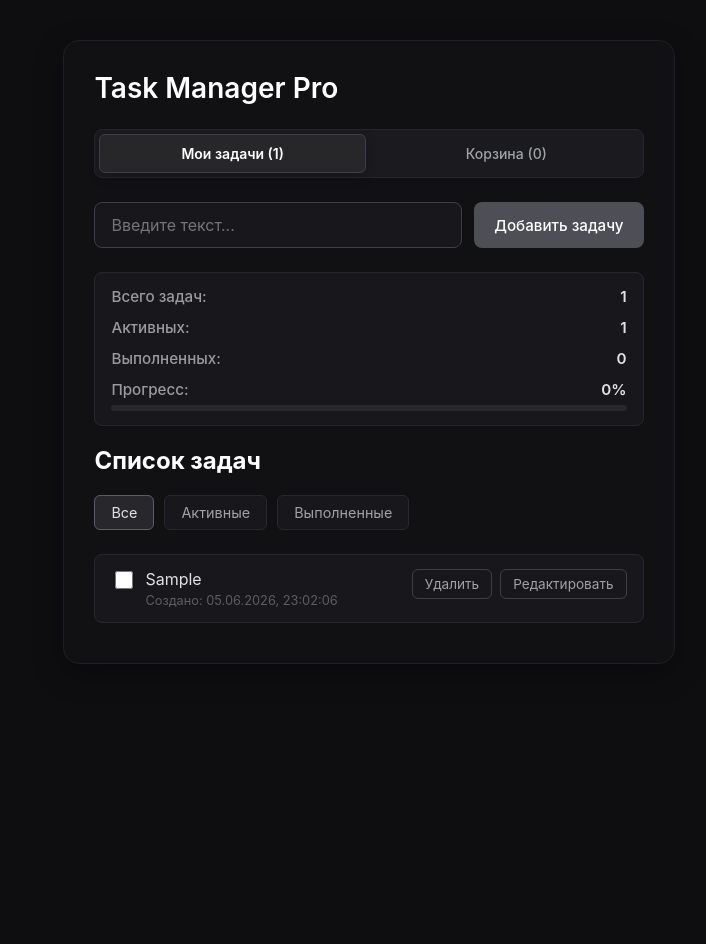
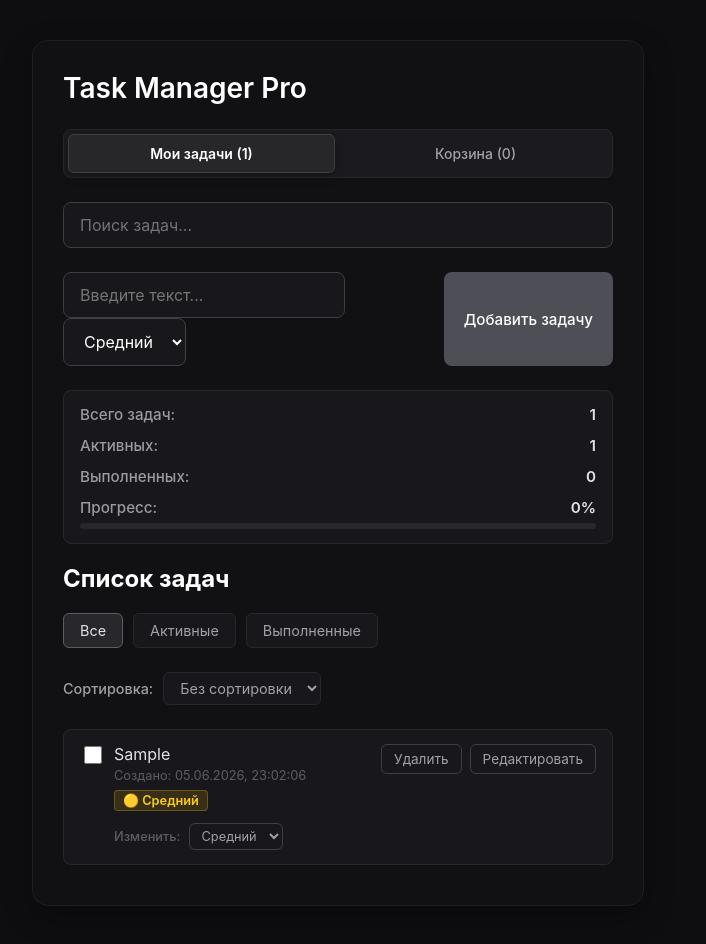
Before and after one commit to SmailovAleksei/task_manager, a React (Vite) app: page / in a window 1280 px wide. Both pictures are taken after typing "Sample" into the empty fields and a click on the button "Добавить задачу". Shown: the whole page, without its empty margins (302-1008 px from the left). Before the commit the page ends 800 px from the top, so only its background shows below. Built offline with nearby package versions, Linux system fonts and the light colour scheme.

Commit message:
new features priority

```diff
--- a/src/App.jsx
+++ b/src/App.jsx
@@ -5,26 +5,26 @@ import TaskForm from "./components/TaskForm/TaskForm.jsx";
 import Statistics from "./components/Statistics/Statistics.jsx";
 import TaskList from "./components/TaskList/TaskList.jsx";
 import TrashBin from "./components/TrashBin/TrashBin.jsx";
+import Search from "./components/Search/Search.jsx";
 import './App.css';
 
 function App() {
     const tasksState = useSelector((state) => state.tasks);
     const dispatch = useDispatch();
 
+    const [searchText, setSearchText] = useState('');
     const [currentTab, setCurrentTab] = useState(() => {
         try {
             return localStorage.getItem('currentTab') || 'tasks';
         } catch {
-            return 'tasks'; // Защита на случай отключенных куки/хранилища
+            return 'tasks';
         }
     });
 
-    // 1. Улучшенное чтение с проверкой parsed JSON (ваш вариант)
     useEffect(() => {
         try {
             const saved = localStorage.getItem('tasks');
             if (!saved) return;
-
             const parsed = JSON.parse(saved);
             dispatch(loadTasks(parsed));
         } catch (error) {
@@ -32,16 +32,14 @@ function App() {
         }
     }, [dispatch]);
 
-    // 2. Безопасное сохранение состояния с защитой от переполнения (ваш вариант)
     useEffect(() => {
         try {
             localStorage.setItem('tasks', JSON.stringify(tasksState));
         } catch (error) {
-            console.error('Не удалось сохранить задачи в localStorage (возможно, память переполнена):', error);
+            console.error('Не удалось сохранить задачи в localStorage:', error);
         }
     }, [tasksState]);
 
-    // Безопасное сохранение вкладки
     useEffect(() => {
         try {
             localStorage.setItem('currentTab', currentTab);
@@ -69,13 +67,16 @@ function App() {
                 </button>
             </div>
 
+            <Search value={searchText} onChange={setSearchText} />
+
             {currentTab === 'tasks' ? (
                 <>
                     <TaskForm />
                     <Statistics />
-                    <TaskList />
+                    <TaskList searchText={searchText} />
                 </>
             ) : (
+                /* ИСПРАВЛЕНИЕ: Убрали лишний prop searchText, корзина теперь чистая */
                 <TrashBin />
             )}
         </div>
--- /dev/null
+++ b/src/components/Search/Search.css
@@ -0,0 +1,57 @@
+
+.search-container {
+    position: relative;
+    width: 100%;
+    margin-bottom: 24px; /* Одинаковый отступ, как у .tab-navigation */
+}
+
+.search-input {
+    width: 100%;
+    /* Добавляем правый паддинг 40px, чтобы текст не залезал на иконку крестика очистки */
+    padding: 12px 40px 12px 16px;
+
+    /* Полное совпадение по цвету, границам и шрифту с вашей .form-input */
+    background-color: #18181c;
+    border: 1px solid #3e3e44;
+    border-radius: 8px;
+    color: #ffffff;
+    font-size: 1rem;
+    box-sizing: border-box;
+    outline: none;
+    transition: border-color 0.2s, box-shadow 0.2s;
+}
+
+/* Цвет плейсхолдера в тон приглушенного текста из вашей дизайн-системы */
+.search-input::placeholder {
+    color: #71717a;
+}
+
+/* Состояние фокуса полностью дублирует поведение ваших остальных инпутов */
+.search-input:focus {
+    border-color: #5c5c64;
+    box-shadow: 0 0 0 2px rgba(92, 92, 100, 0.15); /* Мягкое свечение */
+}
+
+/* Элегантная кнопка быстрой очистки поля "✕" */
+.search-clear-btn {
+    position: absolute;
+    right: 12px;
+    top: 50%;
+    transform: translateY(-50%);
+    background: transparent;
+    border: none;
+    color: #a1a1aa; /* Цвет совпадает с .tab-btn */
+    cursor: pointer;
+    font-size: 14px;
+    padding: 4px;
+    display: flex;
+    align-items: center;
+    justify-content: center;
+    border-radius: 4px;
+    transition: all 0.15s ease;
+}
+
+.search-clear-btn:hover {
+    color: #ffffff;
+    background-color: #27272a; /* Цвет активного таба для подсветки кнопки */
+}
--- /dev/null
+++ b/src/components/Search/Search.jsx
@@ -0,0 +1,17 @@
+import './Search.css';
+
+function Search({ value, onChange }) {
+    return (
+        <div className="search-container">
+            <input
+                type="text"
+                value={value}
+                onChange={(e) => onChange(e.target.value)}
+                placeholder="Поиск задач..."
+                className="search-input"
+            />
+        </div>
+    );
+}
+
+export default Search;
--- a/src/components/TaskForm/TaskForm.css
+++ b/src/components/TaskForm/TaskForm.css
@@ -36,3 +36,27 @@
 .form-button:hover {
     background-color: #5c5c64;
 }
+
+.form-priority-select {
+    padding: 12px 16px;
+    border: 1px solid #3e3e44;
+    border-radius: 8px;
+    background-color: #18181c; /* Тот же глубокий серый */
+    color: #ffffff;
+    font-size: 1rem;
+    font-family: inherit;
+    outline: none;
+    cursor: pointer;
+    transition: border-color 0.2s;
+}
+
+/* Эффект фокуса полностью совпадает с .form-input:focus */
+.form-priority-select:focus {
+    border-color: #5c5c64;
+}
+
+/* Стилизация выпадающих вариантов для поддержки темной темы */
+.form-priority-select option {
+    background-color: #18181c;
+    color: #ffffff;
+}
--- a/src/components/TaskForm/TaskForm.jsx
+++ b/src/components/TaskForm/TaskForm.jsx
@@ -1,10 +1,12 @@
-import {useState} from 'react';
+import { useState } from 'react';
 import { useDispatch } from 'react-redux';
 import { addTask } from '../../features/tasks/tasksSlice.js';
 import './TaskForm.css';
 
 function TaskForm() {
     const [title, setTitle] = useState('');
+    // Локальное состояние для приоритета, по умолчанию "средний"
+    const [priority, setPriority] = useState('medium');
 
     const dispatch = useDispatch();
 
@@ -13,20 +15,25 @@ function TaskForm() {
 
         if (!title.trim()) return;
 
+        // Собираем объект задачи с учетом выбранного приоритета
         dispatch(
             addTask({
                 id: Date.now(),
-                title: title,
+                title: title.trim(),
                 createdAt: new Date().toISOString(),
-                completed: false
+                completed: false,
+                priority: priority // Добавляем приоритет в объект
             })
         );
 
+        // Очищаем текстовое поле, а приоритет сбрасываем на дефолтный
         setTitle('');
-    }
+        setPriority('medium');
+    };
 
     return (
         <form onSubmit={handleSubmit} className="task-form">
+            <div className="form-inputs-wrapper">
                 <input
                     type="text"
                     value={title}
@@ -34,6 +41,19 @@ function TaskForm() {
                     placeholder="Введите текст..."
                     className="form-input"
                 />
+
+                {/* Выпадающий список выбора приоритета */}
+                <select
+                    value={priority}
+                    onChange={(e) => setPriority(e.target.value)}
+                    className="form-priority-select"
+                >
+                    <option value="low">Низкий</option>
+                    <option value="medium">Средний</option>
+                    <option value="high">Высокий</option>
+                </select>
+            </div>
+
             <button type="submit" className="form-button">
                 Добавить задачу
             </button>
--- a/src/components/TaskItem/TaskItem.jsx
+++ b/src/components/TaskItem/TaskItem.jsx
@@ -1,37 +1,42 @@
 import { useState } from 'react';
 import { useDispatch } from 'react-redux';
-import { removeTask, toggleTask, editTask } from '../../features/tasks/tasksSlice';
+import { removeTask, toggleTask, editTask, changeTaskPriority } from '../../features/tasks/tasksSlice';
+
+// Маппинг для красивого текстового отображения с индикатором
+const priorityLabels = {
+    high: '🔴 Высокий',
+    medium: '🟡 Средний',
+    low: '🟢 Низкий'
+};
+
+// Маппинг для динамических CSS-классов
+const priorityClasses = {
+    high: 'priority-badge-high',
+    medium: 'priority-badge-medium',
+    low: 'priority-badge-low'
+};
 
 function TaskItem({ task }) {
     const dispatch = useDispatch();
-
     const [isEditing, setIsEditing] = useState(false);
-
-    // Оставляем пустую строку по умолчанию, чтобы не держать черновик текста в памяти,
-    // пока пользователь просто просматривает список задач.
     const [editTitle, setEditTitle] = useState('');
 
-    const formattedDate = new Date(task.createdAt).toLocaleString('ru-RU');
+    const formattedDate = task.createdAt
+        ? new Date(task.createdAt).toLocaleString('ru-RU')
+        : 'Дата не указана';
 
-    // Функция объединяет сброс флага и очистку текста, чтобы при любом выходе
-    // из режима редактирования (сохранение/отмена/Escape) память гарантированно освобождалась.
     const closeEdit = () => {
         setIsEditing(false);
         setEditTitle('');
     };
 
-    // Предзаполнение стейта текущим текстом нужно именно в момент клика,
-    // чтобы пользователь видел старое название перед тем, как начать его исправлять.
     const handleStartEdit = () => {
         setIsEditing(true);
         setEditTitle(task.title);
     };
 
     const handleSave = () => {
-        // Проверка .trim() защищает базу данных и Redux от сохранения пустых строк,
-        // которые визуально ломают интерфейс списка задач.
         if (!editTitle.trim()) return;
-
         dispatch(editTask({ id: task.id, title: editTitle }));
         closeEdit();
     };
@@ -40,8 +45,6 @@ function TaskItem({ task }) {
         closeEdit();
     };
 
-    // Перехват клавиш улучшает UX (доступность): клавиатурный ввод позволяет опытным
-    // пользователям управлять задачами "в один клик" без необходимости тянуться к мышке.
     const handleKeyDown = (e) => {
         if (e.key === 'Enter') handleSave();
         if (e.key === 'Escape') closeEdit();
@@ -64,8 +67,6 @@ function TaskItem({ task }) {
                         onChange={(e) => setEditTitle(e.target.value)}
                         onKeyDown={handleKeyDown}
                         className="task-edit-input"
-                        // autoFocus необходим, так как при условном рендеринге новый инпут
-                        // рендерится без фокуса, и пользователю пришлось бы делать лишний клик.
                         autoFocus
                     />
                 ) : (
@@ -73,27 +74,41 @@ function TaskItem({ task }) {
                         {task.title}
                     </span>
                 )}
+
                 <div className="task-date">
                     Создано: {formattedDate}
+                </div>
+
+                {/* Вывод текстового индикатора с динамическим CSS-классом */}
+                <div className="task-priority-indicator">
+                    <span className={`priority-badge ${priorityClasses[task.priority]}`}>
+                        {priorityLabels[task.priority]}
+                    </span>
+                </div>
+
+                <div className="task-priority-container">
+                    <span className="task-priority-label">Изменить: </span>
+                    <select
+                        value={task.priority}
+                        onChange={(e) => dispatch(changeTaskPriority({ id: task.id, priority: e.target.value }))}
+                        className="task-priority-select"
+                    >
+                        <option value="low">Низкий</option>
+                        <option value="medium">Средний</option>
+                        <option value="high">Высокий</option>
+                    </select>
                 </div>
             </div>
 
             <div className="task-actions">
                 {isEditing ? (
                     <div className="task-actions-edit">
-                        <button onClick={handleSave} className="task-save-btn">
-                            Сохранить
-                        </button>
-                        <button onClick={handleCancel} className="task-cancel-btn">
-                            Отмена
-                        </button>
+                        <button onClick={handleSave} className="task-save-btn">Сохранить</button>
+                        <button onClick={handleCancel} className="task-cancel-btn">Отмена</button>
                     </div>
                 ) : (
                     <div className="task-actions-view">
-                        <button
-                            onClick={() => dispatch(removeTask(task.id))}
-                            className="task-delete-btn"
-                        >
+                        <button onClick={() => dispatch(removeTask(task.id))} className="task-delete-btn">
                             Удалить
                         </button>
                         <button onClick={handleStartEdit} className="task-edit-btn">
--- a/src/components/TaskList/TaskList.css
+++ b/src/components/TaskList/TaskList.css
@@ -174,3 +174,127 @@
 .clear-completed-btn:active {
     transform: scale(0.99);
 }
+
+.sort-container {
+    display: flex;
+    align-items: center;
+    gap: 10px;
+    margin-top: 12px;
+    margin-bottom: 24px;
+}
+
+/* Текст "Сортировка:" — один в один как цвет текста кнопок */
+.sort-container label {
+    font-size: 0.9rem;
+    color: #a0a0a5;
+    font-weight: 500;
+}
+
+/* Сам select — мы просто полностью скопировали свойства вашей кнопки .filter-btn */
+.sort-select {
+    background-color: #18181c;
+    border: 1px solid #28282c;
+    color: #a0a0a5;
+    padding: 6px 12px;
+    border-radius: 6px;
+    font-size: 0.9rem;
+    cursor: pointer;
+    font-family: inherit;
+    outline: none;
+    transition: all 0.2s ease;
+}
+
+/* Эффект наведения — копия вашего .filter-btn:hover */
+.sort-select:hover {
+    background-color: #28282c;
+    color: #e2e2e6;
+}
+
+/* Состояние фокуса — копия вашего .filter-btn.active */
+.sort-select:focus {
+    background-color: #28282c;
+    border-color: #5c5c64;
+    color: #e2e2e6;
+}
+
+.task-priority-container {
+    display: flex;
+    align-items: center;
+    gap: 8px;
+    margin-top: 8px; /* Небольшой отступ под датой создания */
+}
+
+/* Текст "Приоритет:" — миниатюрный и приглушенный, как дата */
+.task-priority-label {
+    font-size: 0.8rem;
+    color: #5c5c64;
+    font-weight: 500;
+}
+
+/* Сам select внутри карточки — копия вашей кнопки .task-edit-btn */
+.task-priority-select {
+    background: none;
+    border: 1px solid #3e3e44;
+    color: #a0a0a5;
+    padding: 4px 8px;
+    border-radius: 6px;
+    font-size: 0.8rem;
+    cursor: pointer;
+    font-family: inherit;
+    outline: none;
+    transition: all 0.2s;
+}
+
+/* Эффект наведения — копия .task-edit-btn:hover */
+.task-priority-select:hover {
+    background-color: #28282c;
+    color: #e2e2e6;
+    border-color: #5c5c64;
+}
+
+/* Состояние фокуса */
+.task-priority-select:focus {
+    border-color: #5c5c64;
+}
+
+/* Стилизация выпадающих системных опций */
+.task-priority-select option {
+    background-color: #18181c;
+    color: #e2e2e6;
+}
+
+/* Контейнер для индикатора */
+.task-priority-indicator {
+    margin-top: 6px;
+    margin-bottom: 4px;
+}
+
+/* Базовый стиль бэджа (плашки) приоритета */
+.priority-badge {
+    display: inline-block;
+    padding: 2px 8px;
+    border-radius: 4px;
+    font-size: 0.8rem;
+    font-weight: 600;
+}
+
+/* Цвета для Высокого приоритета (красноватый оттенок) */
+.priority-badge-high {
+    background-color: rgba(207, 67, 67, 0.15);
+    color: #ff6b6b;
+    border: 1px solid rgba(207, 67, 67, 0.3);
+}
+
+/* Цвета для Среднего приоритета (желтоватый оттенок) */
+.priority-badge-medium {
+    background-color: rgba(234, 179, 8, 0.15);
+    color: #facc15;
+    border: 1px solid rgba(234, 179, 8, 0.3);
+}
+
+/* Цвета для Низкого приоритета (зеленоватый оттенок) */
+.priority-badge-low {
+    background-color: rgba(34, 197, 94, 0.15);
+    color: #4ade80;
+    border: 1px solid rgba(34, 197, 94, 0.3);
+}
--- a/src/components/TaskList/TaskList.jsx
+++ b/src/components/TaskList/TaskList.jsx
@@ -5,35 +5,80 @@ import TaskItem from '../TaskItem/TaskItem.jsx';
 import './TaskList.css';
 import { clearCompleted } from '../../features/tasks/tasksSlice';
 
-function TaskList() {
+// Константа весов для числового сравнения приоритетов
+const priorityWeight = {
+    high: 3,
+    medium: 2,
+    low: 1
+};
+
+// Хранилище изолированных стратегий сортировки (object[key])
+const sortStrategies = {
+    priority: (a, b) => {
+        return priorityWeight[b.priority] - priorityWeight[a.priority];
+    },
+    title: (a, b) => {
+        const titleA = a.title.toLowerCase();
+        const titleB = b.title.toLowerCase();
+
+        if (titleA < titleB) return -1;
+        if (titleA > titleB) return 1;
+        return 0;
+    }
+};
+
+function TaskList({ searchText }) {
     const [filterStatus, setFilterStatus] = useState('all');
+    const [sortBy, setSortBy] = useState('none');
+
     const dispatch = useDispatch();
 
     const tasks = useSelector((state) => state.tasks.items);
-
-    // Подсчет выполненных задач для управления кнопкой массовой очистки
     const completedCount = tasks.filter(task => task.completed).length;
 
-    // Логика фильтрации списка
+    const cleanSearch = searchText.toLowerCase().trim();
+
+    // 1. Конвейер фильтрации (по статусу табов и поиску)
     const filteredTasks = tasks.filter(task => {
-        if (filterStatus === 'active') return !task.completed;
-        if (filterStatus === 'completed') return task.completed;
+        if (filterStatus === 'active' && task.completed) return false;
+        if (filterStatus === 'completed' && !task.completed) return false;
+
+        if (cleanSearch && !task.title.toLowerCase().includes(cleanSearch)) {
+            return false;
+        }
+
         return true;
     });
+
+    // 2. Архитектурное решение: конвейер динамической сортировки без единого if
+    const sortedTasks = sortBy === 'none'
+        ? filteredTasks
+        : [...filteredTasks].sort(sortStrategies[sortBy]);
 
     return (
         <div>
             <h2>Список задач</h2>
 
-            {/* Компонент фильтров */}
             <Filters filterStatus={filterStatus} setFilterStatus={setFilterStatus} />
 
-            {/* Рендеринг списка задач */}
-            {filteredTasks.map((task) => (
+            <div className="sort-container">
+                <label htmlFor="sort-select">Сортировка: </label>
+                <select
+                    id="sort-select"
+                    value={sortBy}
+                    onChange={(e) => setSortBy(e.target.value)}
+                    className="sort-select"
+                >
+                    <option value="none">Без сортировки</option>
+                    <option value="priority">По приоритету</option>
+                    <option value="title">По названию</option>
+                </select>
+            </div>
+
+            {sortedTasks.map((task) => (
                 <TaskItem key={task.id} task={task} />
             ))}
 
-            {/* Кнопка удаления выполненных задач */}
             {completedCount > 0 && (
                 <button
                     onClick={() => dispatch(clearCompleted())}
--- a/src/features/tasks/tasksSlice.js
+++ b/src/features/tasks/tasksSlice.js
@@ -14,42 +14,32 @@ const tasksSlice = createSlice({
             state.items.push(action.payload);
         },
 
-        // 1. Изменили: теперь задача перемещается в корзину, а не удаляется насовсем
         removeTask: (state, action) => {
-            const task = state.items.find(
-                task => task.id === action.payload
-            );
-
+            const task = state.items.find(t => t.id === action.payload);
             if (!task) return;
 
             state.trash.push(task);
-
-            state.items = state.items.filter(
-                task => task.id !== action.payload
-            );
+            state.items = state.items.filter(t => t.id !== action.payload);
         },
 
-        // 2. Новое: восстановление задачи из корзины обратно в активные
         restoreTask: (state, action) => {
-            const taskIndex = state.trash.findIndex(task => task.id === action.payload);
+            const taskIndex = state.trash.findIndex(t => t.id === action.payload);
             if (taskIndex !== -1) {
                 const [restoredTask] = state.trash.splice(taskIndex, 1);
                 state.items.push(restoredTask);
             }
         },
 
-        // 3. Новое: окончательное удаление из корзины (навсегда)
         deleteTaskPermanently: (state, action) => {
-            state.trash = state.trash.filter(task => task.id !== action.payload);
+            state.trash = state.trash.filter(t => t.id !== action.payload);
         },
 
-        // 4. Новое: полностью очистить корзину
         clearTrash: (state) => {
             state.trash = [];
         },
 
         toggleTask: (state, action) => {
-            const task = state.items.find(task => task.id === action.payload);
+            const task = state.items.find(t => t.id === action.payload);
             if (task) {
                 task.completed = !task.completed;
             }
@@ -59,26 +49,41 @@ const tasksSlice = createSlice({
             const data = action.payload ?? {};
 
             state.items = Array.isArray(data.items)
-                ? data.items
+                ? data.items.map(task => ({
+                    ...task,
+                    priority: task.priority ?? 'medium'
+                }))
                 : [];
 
             state.trash = Array.isArray(data.trash)
-                ? data.trash
+                ? data.trash.map(task => ({
+                    ...task,
+                    priority: task.priority ?? 'medium'
+                }))
                 : [];
         },
 
+        // Исправленный редюсер: теперь сохраняет и текст, и приоритет
         editTask: (state, action) => {
             const task = state.items.find(item => item.id === action.payload.id);
             if (task) {
                 task.title = action.payload.title;
+                task.priority = action.payload.priority; // Больше никакого JSX тут нет!
             }
         },
 
-        // 5. Изменили: завершенные задачи теперь тоже летят в корзину, а не стираются
+        // Новый редюсер для быстрого изменения приоритета при просмотре
+        changeTaskPriority: (state, action) => {
+            const task = state.items.find(item => item.id === action.payload.id);
+            if (task) {
+                task.priority = action.payload.priority;
+            }
+        },
+
         clearCompleted: (state) => {
             const completedTasks = state.items.filter(task => task.completed);
-            state.trash.push(...completedTasks); // Копируем в корзину
-            state.items = state.items.filter(task => !task.completed); // Удаляем из активных
+            state.trash.push(...completedTasks);
+            state.items = state.items.filter(task => !task.completed);
         }
     },
 });
@@ -92,7 +97,8 @@ export const {
     toggleTask,
     loadTasks,
     editTask,
-    clearCompleted
+    clearCompleted,
+    changeTaskPriority // Не забыли экспортировать
 } = tasksSlice.actions;
 
 export default tasksSlice.reducer;
```
Lines whose indentation alone changed are shown as unchanged.
